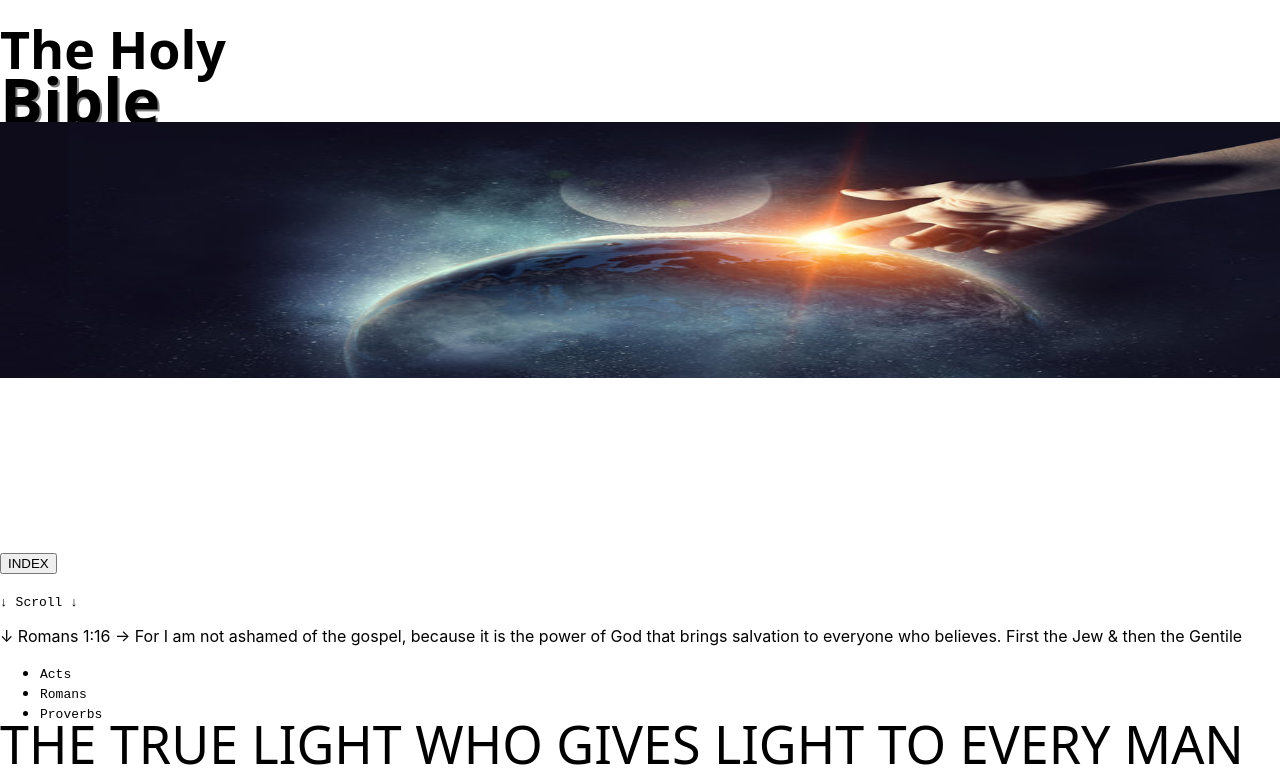
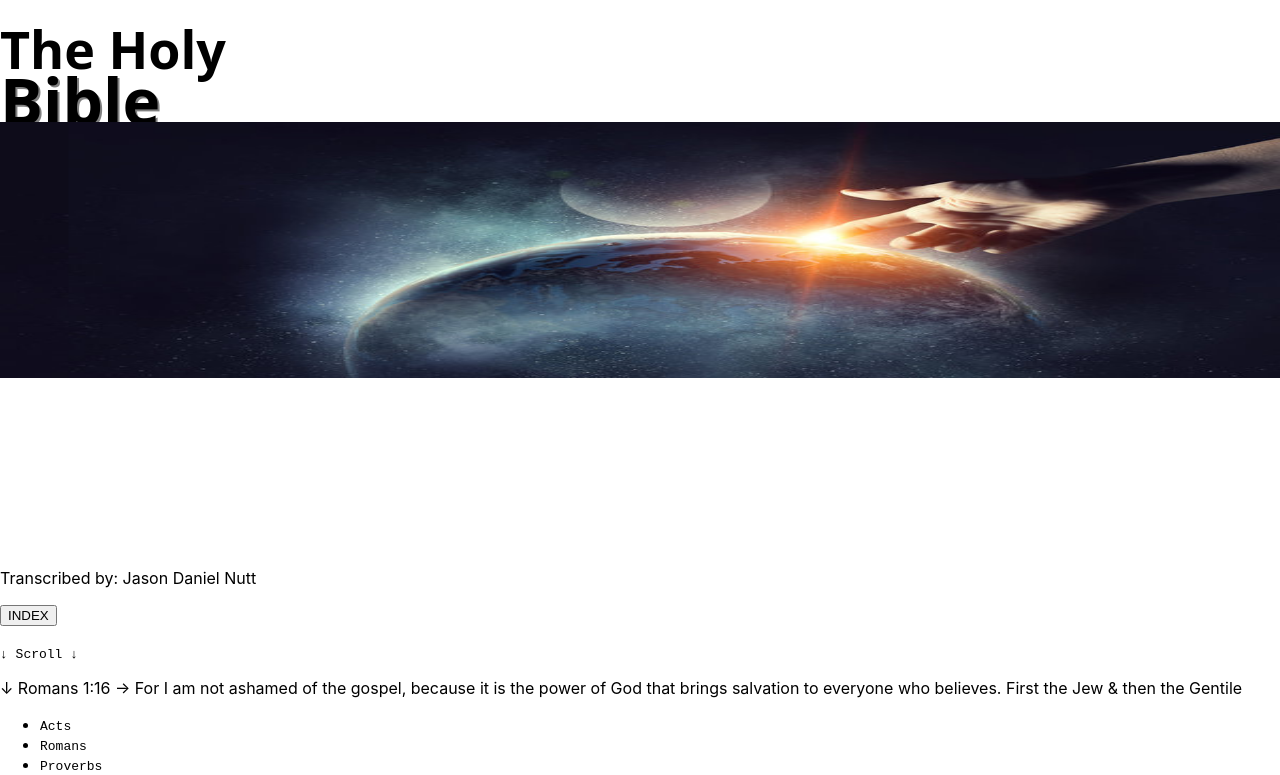
Before and after one commit to jnutt367/the-holy-bible, a Next.js app: page / in a window 1280 px wide. Shown: the top 775 px of the page. Built offline with nearby package versions, Linux system fonts and the light colour scheme.

Commit message:
Update index.js
adding transcribed by line

```diff
--- a/pages/index.js
+++ b/pages/index.js
@@ -27,6 +27,9 @@ export default function Home() {
       priority
     />
 </div>
+  <p className={styles.transcribed}>
+    Transcribed by: Jason Daniel Nutt
+  </p>
      <div className={styles.flex}>
         <button className={styles.code}>
                     <a   href="https://index-olive-two.vercel.app/">
```
